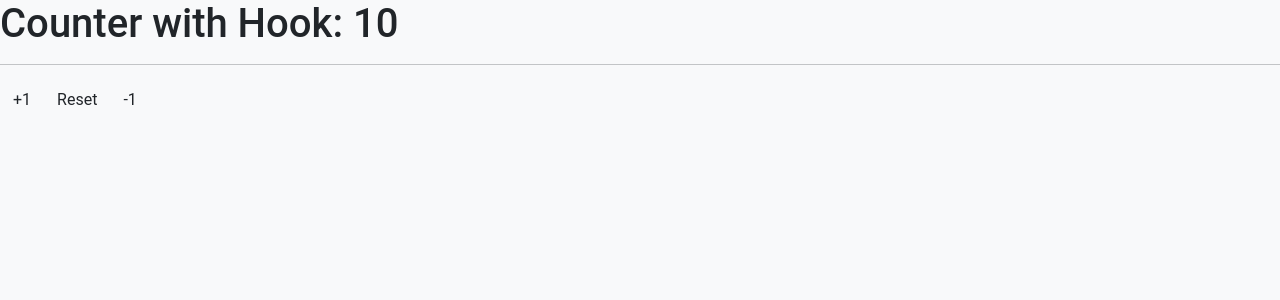
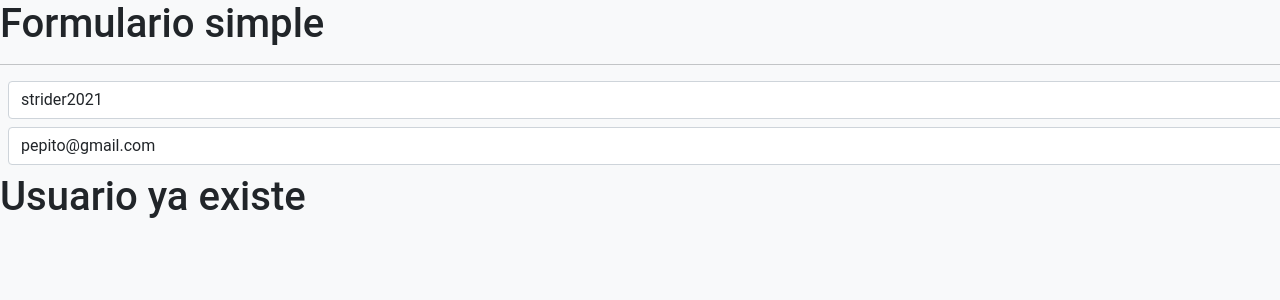
Before and after one commit to Pablo592/react-curso, a React (Vite) app in the folder 05-hook-app/: page / in a window 1280 px wide. Shown: the top 300 px of the page. Built offline with nearby package versions, Linux system fonts and the light colour scheme.

Commit message:
UseEffect

```diff
--- /dev/null
+++ b/05-hook-app/src/02-useEffect/Message.jsx
@@ -0,0 +1,21 @@
+import React from 'react'
+import { useEffect } from 'react'
+
+export const Message = () => {
+
+    useEffect(() => {
+      console.log('Mensaje montado')
+
+      return () => {
+        console.log('Mensaje desmontado')
+      }
+    }, [])
+
+
+
+  return (
+    <>
+    <h1>Usuario ya existe</h1>
+    </>
+  )
+}
--- /dev/null
+++ b/05-hook-app/src/02-useEffect/SimpleForm.jsx
@@ -0,0 +1,68 @@
+import React from 'react'
+import { useState } from 'react'
+import { useEffect } from 'react'
+import { Message } from './Message'
+
+export const SimpleForm = () => {
+
+
+    const [formState, setFormState] = useState({
+
+        username: 'strider2021',
+        email: 'pepito@gmail.com'
+    })
+
+    const { username, email } = formState
+
+    const onInputChange = ({ target }) => {
+        const { name, value } = target
+        // console.log(name, value)
+        setFormState({
+            ...formState,
+            [name]: value
+        })
+    }
+
+    useEffect(() => {
+        console.log('useEffect llamado')
+    }, [])
+
+
+    useEffect(() => {
+        console.log('formState cambió')
+    }, [formState])
+
+
+    useEffect(() => {
+        console.log('email cambió')
+    }, [email])
+
+
+    return (
+        <>
+            <h1>Formulario simple</h1>
+
+            <hr />
+
+            <input
+                type="text"
+                className='form-control m-2'
+                placeholder='Username'
+                name='username'
+                value={username}
+                onChange={onInputChange}
+            />
+
+            <input
+                type="text"
+                className='form-control m-2'
+                placeholder='pepito@gmail.com'
+                name='email'
+                value={email}
+                onChange={onInputChange}
+            />
+
+            {username === 'strider2021' && <Message />}
+        </>
+    )
+}
--- a/05-hook-app/src/main.jsx
+++ b/05-hook-app/src/main.jsx
@@ -4,9 +4,10 @@ import ReactDOM from 'react-dom/client'
 import './index.css'
 import { CounterApp } from './01-useState/CounterApp.jsx'
 import { CounterWithCustomHook } from './01-useState/CounterWithCustomHook.jsx'
+import { SimpleForm } from './02-useEffect/SimpleForm.jsx'
 
 ReactDOM.createRoot(document.getElementById('root')).render(
-  <React.StrictMode>
-    <CounterWithCustomHook />
-  </React.StrictMode>,
+ // <React.StrictMode>
+    <SimpleForm />
+ // </React.StrictMode>,
 )
```
